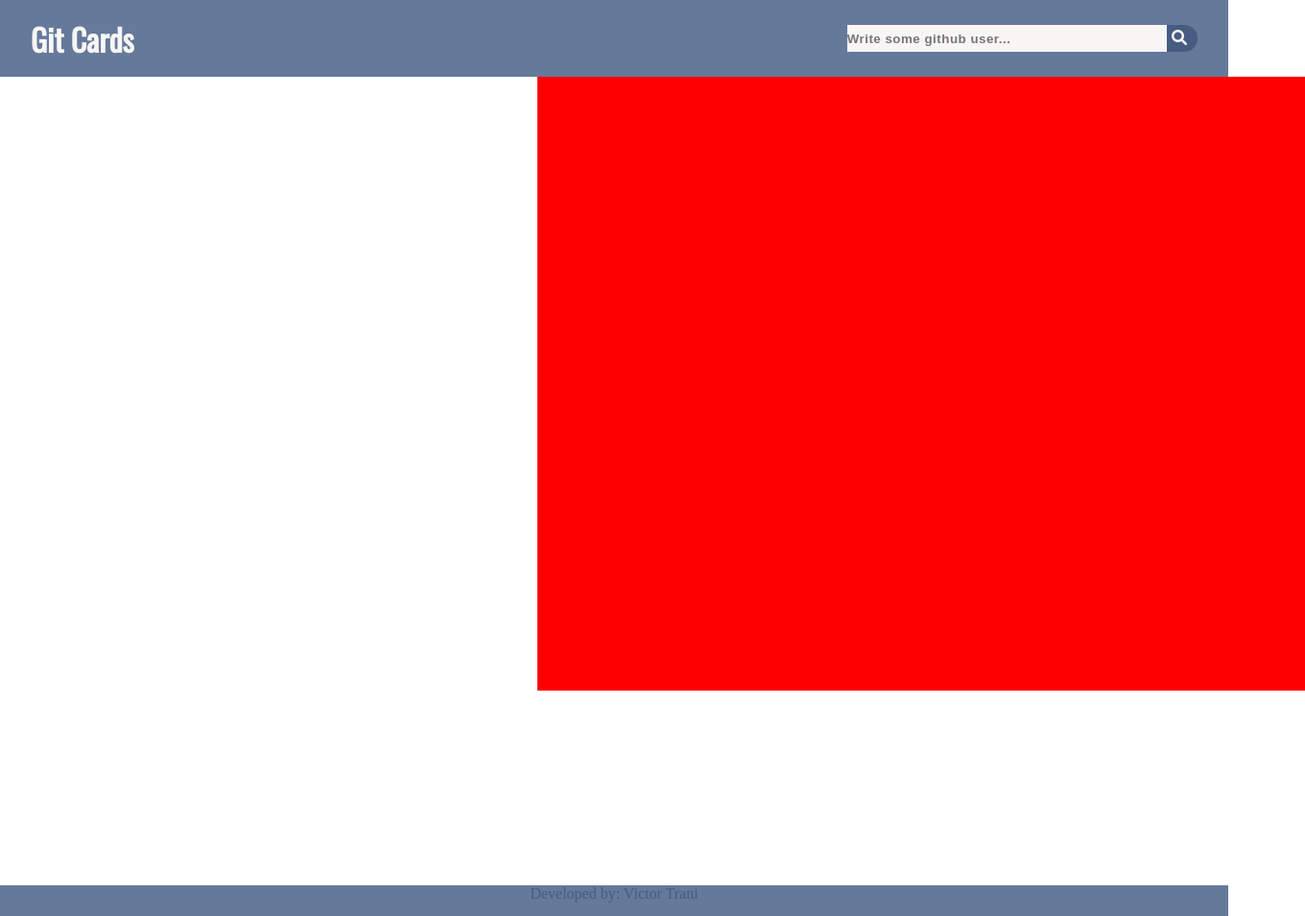
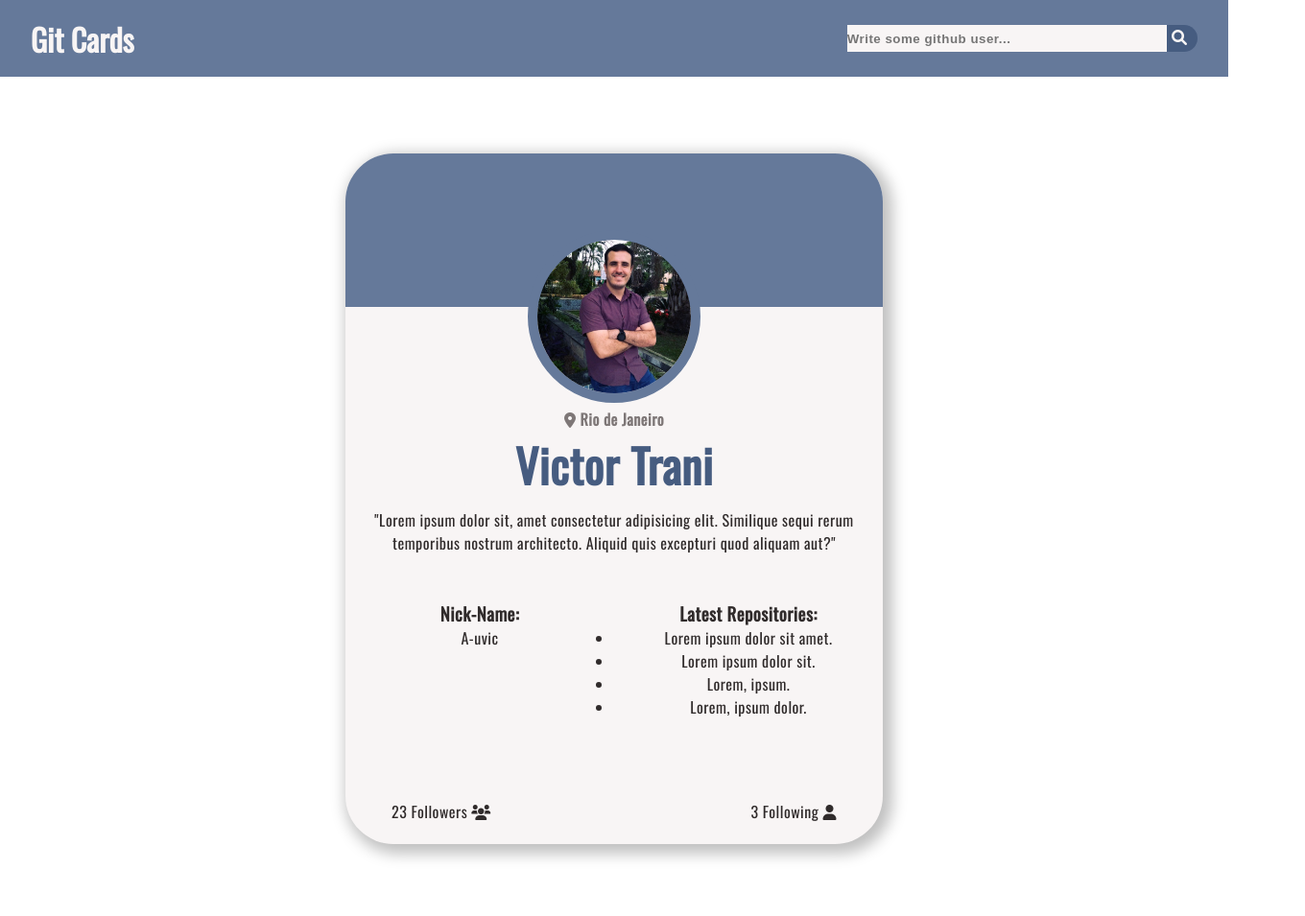
Before and after one commit to A-uvic/gitcards-project, a plain HTML site: page index.html in a window 1280 px wide. Shown: the whole page at 96% size, 1360 px wide, since content can reach past the window. After the commit the page ends 914 px from the top, so only its background shows below. Drawn offline with nearby package versions, Linux system fonts and the light colour scheme.

Commit message:
Card updated

```diff
--- a/index.html
+++ b/index.html
@@ -21,11 +21,46 @@
     </header>
     <main class="container">
         <div class="card">
+            <div class="card-top">
+            </div>
+            <div class="card-img">
 
+                <img src="1634505916288.jpg" alt="User image" width="180px" height="180px">
+            </div>
+            <h4 class="card-location"><i class="fas fa-map-marker-alt"></i> Rio de Janeiro</h4>
+            <h1 class="card-title">Victor Trani</h1>
+            <div class="bio">
+                <p>
+                    "Lorem ipsum dolor sit, amet consectetur adipisicing elit. Similique sequi rerum temporibus nostrum architecto. Aliquid quis excepturi quod aliquam aut?"
+                </p>
+            </div>
+            <div class="card-content">
+                <div class="content-left">
+                    <h3>Nick-Name:</h3>
+                    <p>A-uvic</p>
+                </div>
+                <div class="content-right">
+                    <h3>Latest Repositories:</h3>
+                    <ul>
+                        <li class="">Lorem ipsum dolor sit amet.</li>
+                        <li class="">Lorem ipsum dolor sit.</li>
+                        <li class="">Lorem, ipsum.</li>
+                        <li class="">Lorem, ipsum dolor.</li>
+                    </ul>
+                </div>
+            </div>
+            <div class="content-lower">
+                <div class="followers">
+                    <p>23 Followers <i class="fas fa-users"></i></p>
+                </div>
+                <div class="following">
+                    <p>3 Following <i class="fas fa-user"></i></p>
+                </div>
+            </div>
         </div>
     </main>
     <footer>
-        <p class="credit">Developed by: Victor Trani</p>
+
     </footer>
 </body>
 
--- a/style.css
+++ b/style.css
@@ -5,6 +5,7 @@
     --secondary: #465c80;
     --black: #302b2b;
     --oswald: 'Oswald', sans-serif;
+    --grey: rgb(126, 119, 119);
 }
 
 * {
@@ -62,24 +63,79 @@
     background-color: #2a3b57;
 }
 
-main {
-    height: 52.7em;
+.card {
+    margin: auto;
+    width: 35em;
+    height: 45em;
+    text-align: center;
+    margin-top: 5em;
+    -webkit-box-shadow: 5px 5px 15px 5px rgba(0, 0, 0, 0.25);
+    box-shadow: 5px 5px 15px 5px rgba(0, 0, 0, 0.25);
+    background-color: var(--white);
+    font-family: var(--oswald);
+    color: var(--black);
+    letter-spacing: .5px;
+    border-radius: 50px;
+    transition: .5s ease-in
 }
 
-main .card {
-    position: absolute;
-    background: red;
-    width: 50em;
-    height: 40em;
-    left: 35em;
+.card-top {
+    text-align: left;
+    color: var(--white);
+    background-color: var(--primary);
+    width: 100%;
+    height: 10em;
+    border-top-left-radius: 50px;
+    border-top-right-radius: 50px;
 }
 
-footer {
-    height: 2em;
-    background-color: var(--primary);
+.card-img>img {
+    border: 10px solid var(--primary);
+    border-radius: 50em;
+    margin-top: -5em;
 }
 
-.credit {
+.card-location {
+    color: var(--grey)
+}
+
+.card-title {
+    font-size: 3em;
     color: var(--secondary);
+    cursor: pointer;
+    ;
+}
+
+.bio {
     text-align: center;
+    padding-top: .6em;
 }
+
+.card-content {
+    display: flex;
+    width: 100%;
+    height: 16em;
+    justify-content: center;
+    padding-top: 3em;
+}
+
+.content-left {
+    text-align: center;
+    width: 100%;
+    height: 14em;
+}
+
+.content-right {
+    text-align: center;
+    width: 100%;
+    height: 14em;
+}
+
+.content-lower {
+    width: 100%;
+    height: 5em;
+    display: flex;
+    justify-content: space-between;
+    padding-left: 3em;
+    padding-right: 3em;
+}
```
Also changed, not shown: 1634505916288.jpg (added).
